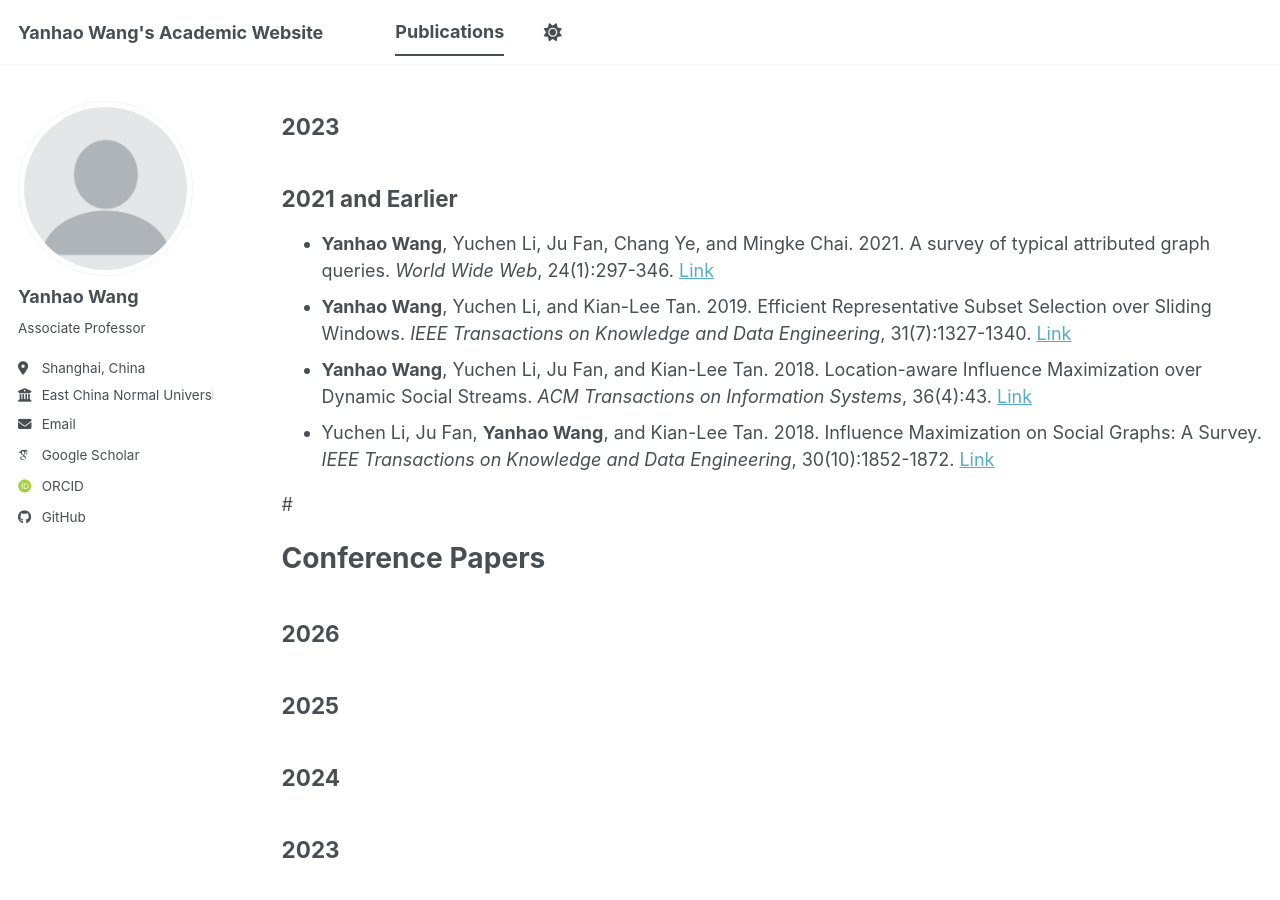
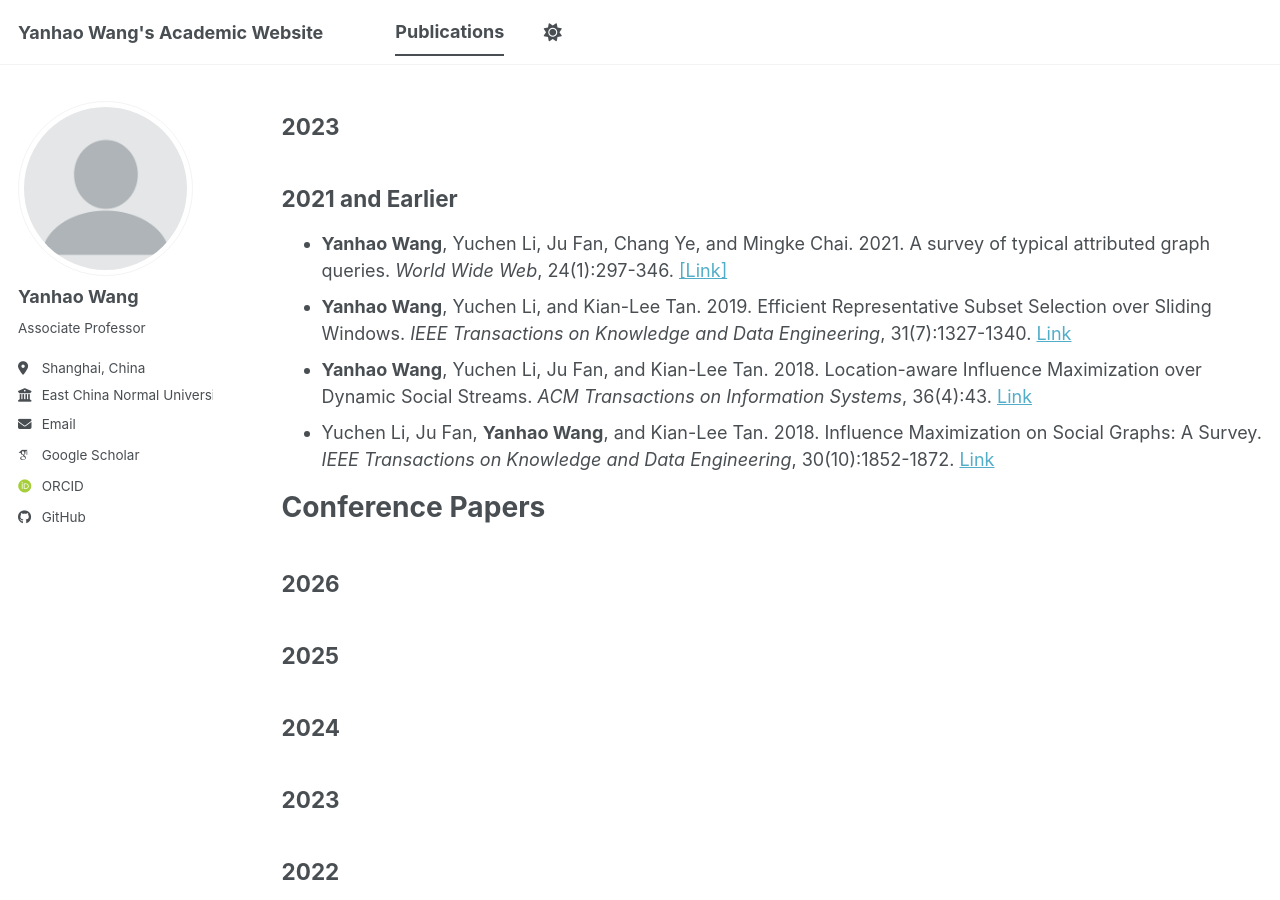
Before and after one commit to yhwang1990/yhwang1990.github.io, a Jekyll site: the page built from _pages/publications.md, in a window 1280 px wide and 900 px high, scrolled down 379 px. Built offline with Jekyll 4.4.1, drawn with Linux system fonts in a browser that asks for light colours; some web fonts are replaced; a script bundle is joined from its source files by our own code; library files that are not in the unit come from our copies.

```diff
--- a/_pages/publications.md
+++ b/_pages/publications.md
@@ -17,12 +17,12 @@ A full list of my publications can also be found on [my Google Scholar profile](
 ## 2023
 
 ## 2021 and Earlier
-- **Yanhao Wang**, Yuchen Li, Ju Fan, Chang Ye, and Mingke Chai. 2021. A survey of typical attributed graph queries. *World Wide Web*, 24(1):297-346. [Link](https://doi.org/10.1007/s11280-020-00849-0)
+- **Yanhao Wang**, Yuchen Li, Ju Fan, Chang Ye, and Mingke Chai. 2021. A survey of typical attributed graph queries. *World Wide Web*, 24(1):297-346. [[Link]](https://doi.org/10.1007/s11280-020-00849-0)
 - **Yanhao Wang**, Yuchen Li, and Kian-Lee Tan. 2019. Efficient Representative Subset Selection over Sliding Windows. *IEEE Transactions on Knowledge and Data Engineering*, 31(7):1327-1340. [Link](https://doi.org/10.1109/TKDE.2018.2854182)
 - **Yanhao Wang**, Yuchen Li, Ju Fan, and Kian-Lee Tan. 2018. Location-aware Influence Maximization over Dynamic Social Streams. *ACM Transactions on Information Systems*, 36(4):43. [Link](https://doi.org/10.1145/3230871)
 - Yuchen Li, Ju Fan, **Yanhao Wang**, and Kian-Lee Tan. 2018. Influence Maximization on Social Graphs: A Survey. *IEEE Transactions on Knowledge and Data Engineering*, 30(10):1852-1872. [Link](https://doi.org/10.1109/TKDE.2018.2807843)
 
-#
+
 # Conference Papers
 
 ## 2026
```
